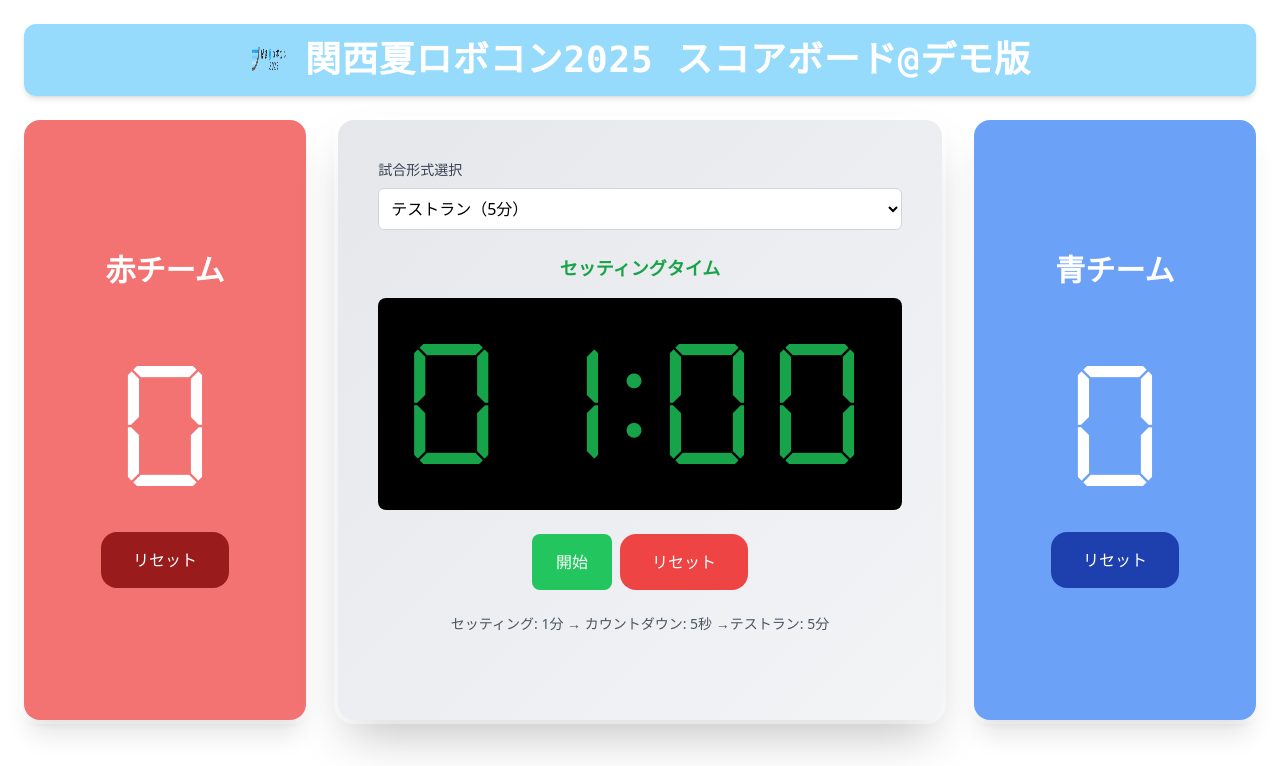
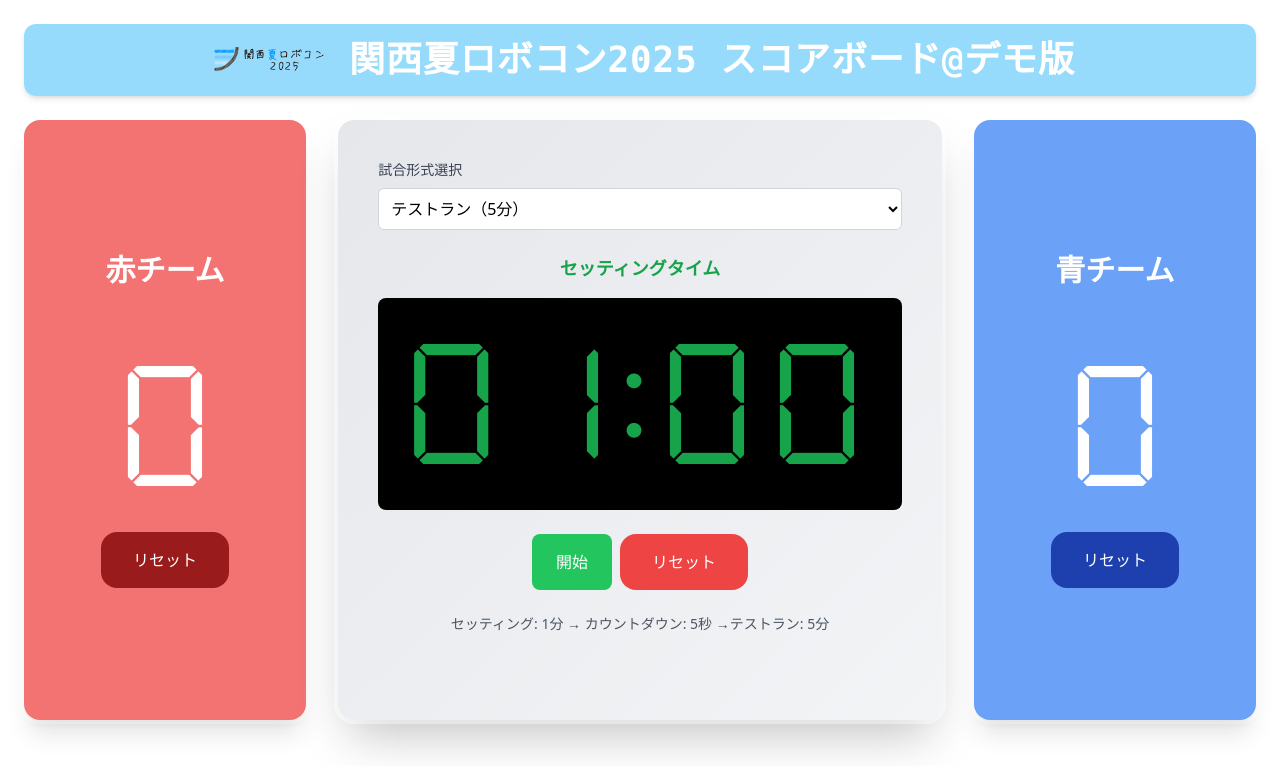
Before and after one commit to k-tom20/knr25_score, a Next.js app: page / in a window 1280 px wide. Shown: the top 766 px of the page. Built offline with nearby package versions, Linux system fonts and the light colour scheme; no server answers.

Commit message:
Initial Commit

```diff
--- a/src/app/page.tsx
+++ b/src/app/page.tsx
@@ -42,9 +42,9 @@ export default function HomePage() {
           src="/knr25_score/logo.png"
           alt="logo"
           className="h-10"
-          width={40}
-          height={40}
-        />
+          width={128}
+          height={128}
+          quality={100} />
         <h1 className="text-4xl font-bold font-mono tracking-wide">
           関西夏ロボコン2025 スコアボード@デモ版
         </h1>
```
